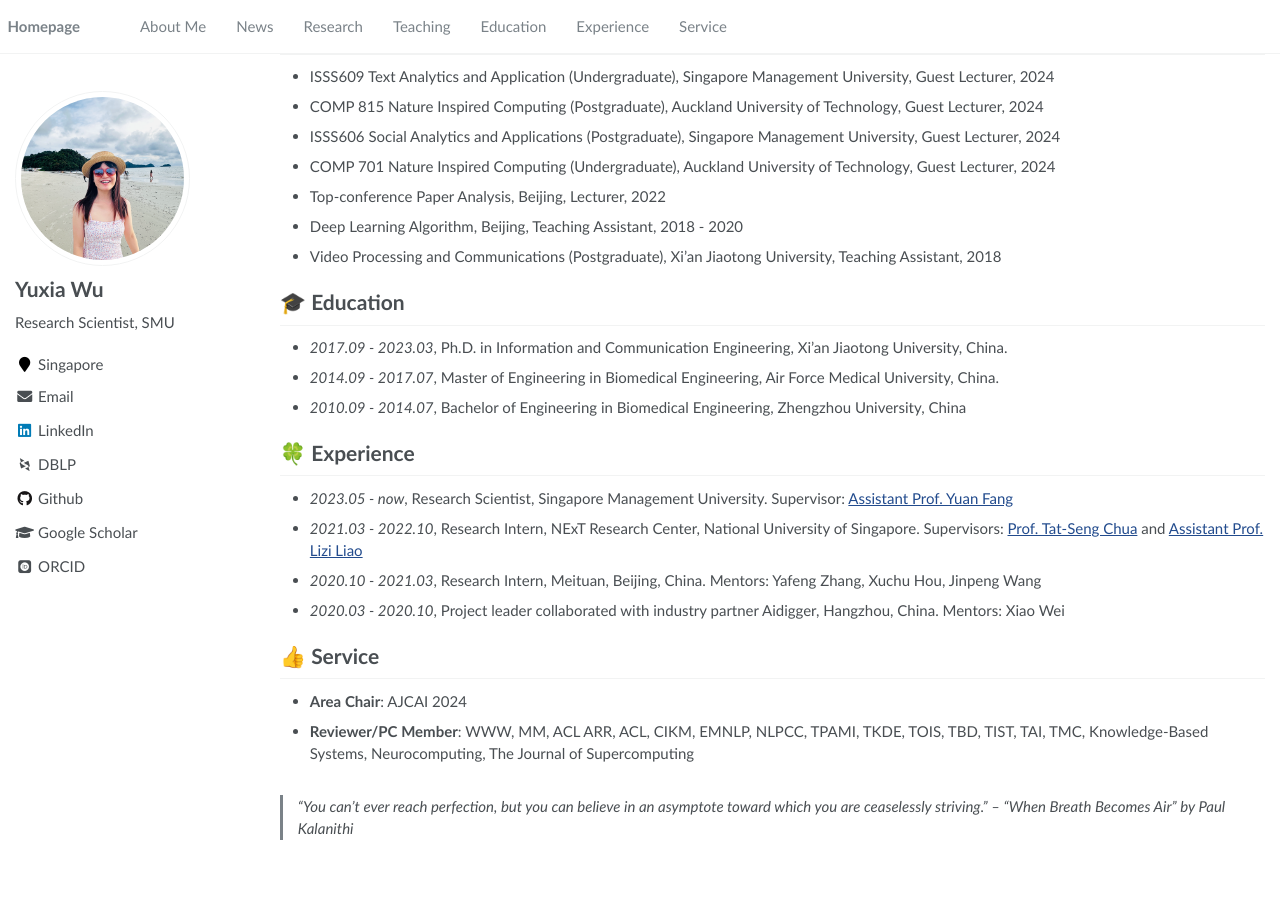
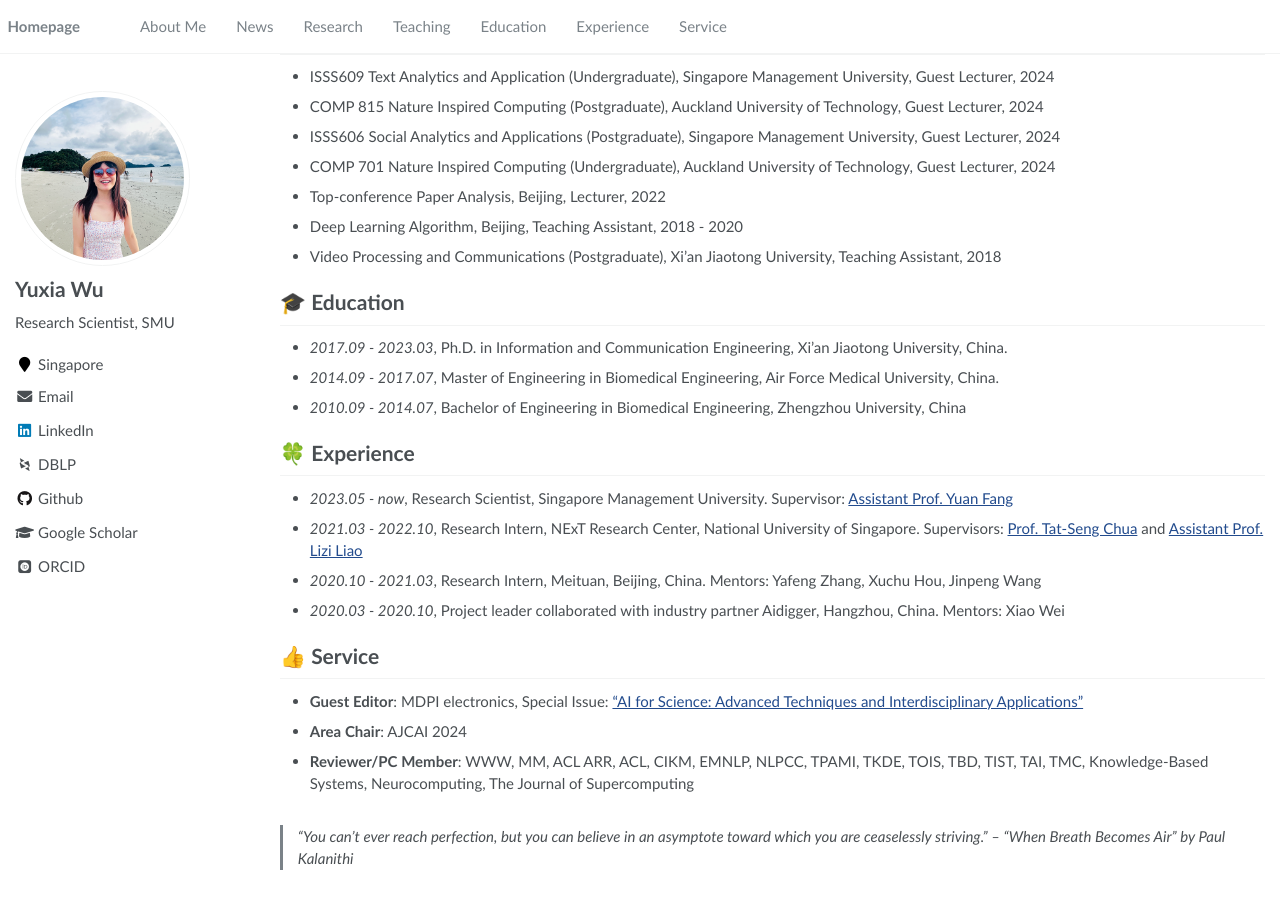
Before and after one commit to YuxiaWu/YuxiaWu.github.io, a Jekyll site: the page built from _pages/about.md, in a window 1280 px wide and 900 px high, scrolled down 1785 px. Built offline with Jekyll 4.4.1, drawn with Linux system fonts in a browser that asks for light colours; some web fonts are replaced; before the commit the page ends 2655 px from its top, so only the background shows below that.

Commit message:
Update about.md

```diff
--- a/_pages/about.md
+++ b/_pages/about.md
@@ -128,6 +128,7 @@ Please see my [Google Scholar](https://scholar.google.com/citations?user=bRgptuY
 - *2020.03 - 2020.10*, Project leader collaborated with industry partner Aidigger, Hangzhou, China. Mentors: Xiao Wei
 
 # 👍 Service
+- **Guest Editor**: MDPI electronics, Special Issue: ["AI for Science: Advanced Techniques and Interdisciplinary Applications"](https://www.mdpi.com/journal/electronics/special_issues/FGS2Y6L4M5)
 - **Area Chair**: AJCAI 2024
 - **Reviewer/PC Member**: WWW, MM, ACL ARR, ACL, CIKM, EMNLP, NLPCC, TPAMI, TKDE, TOIS, TBD, TIST, TAI, TMC, Knowledge-Based Systems, Neurocomputing, The Journal of Supercomputing
 
```
